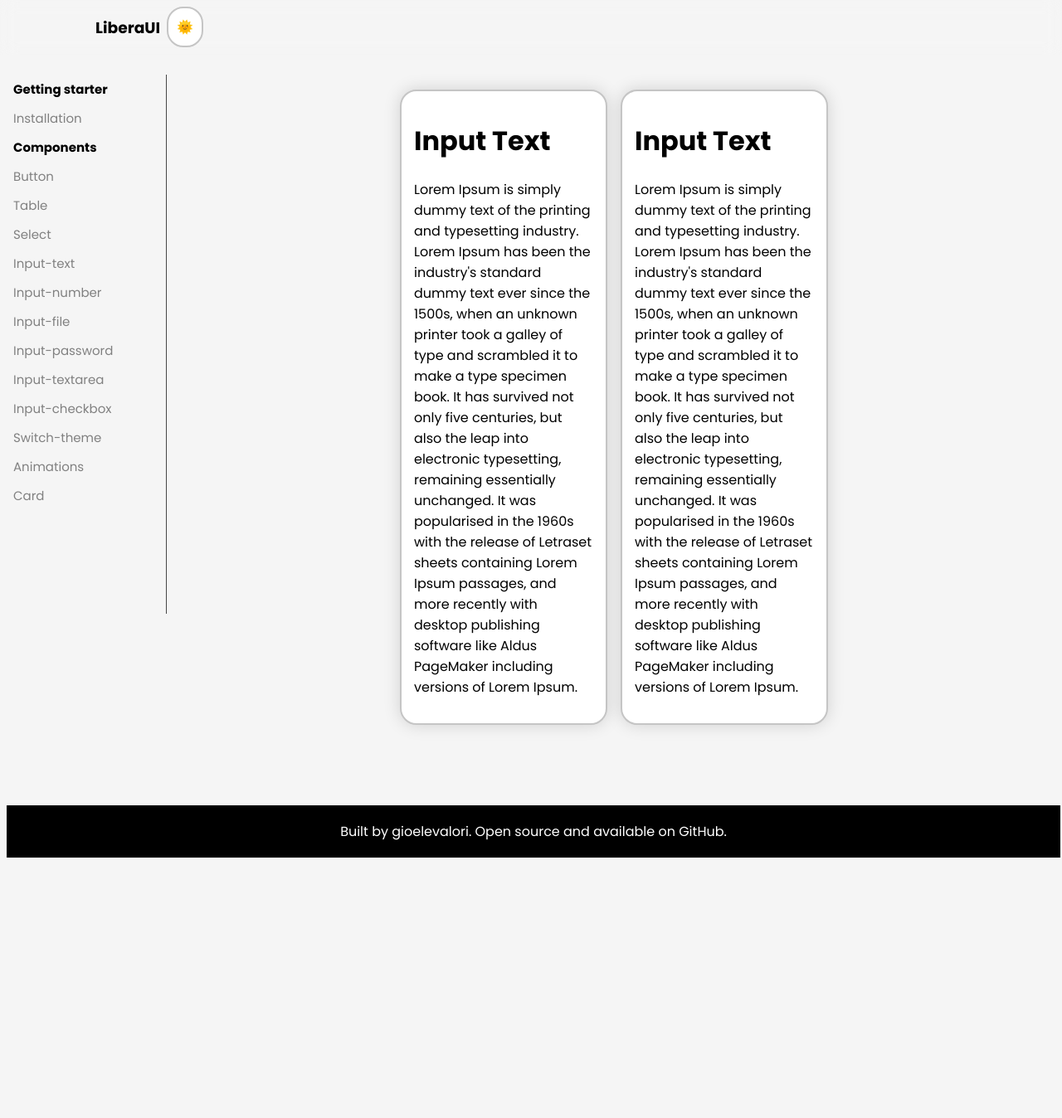
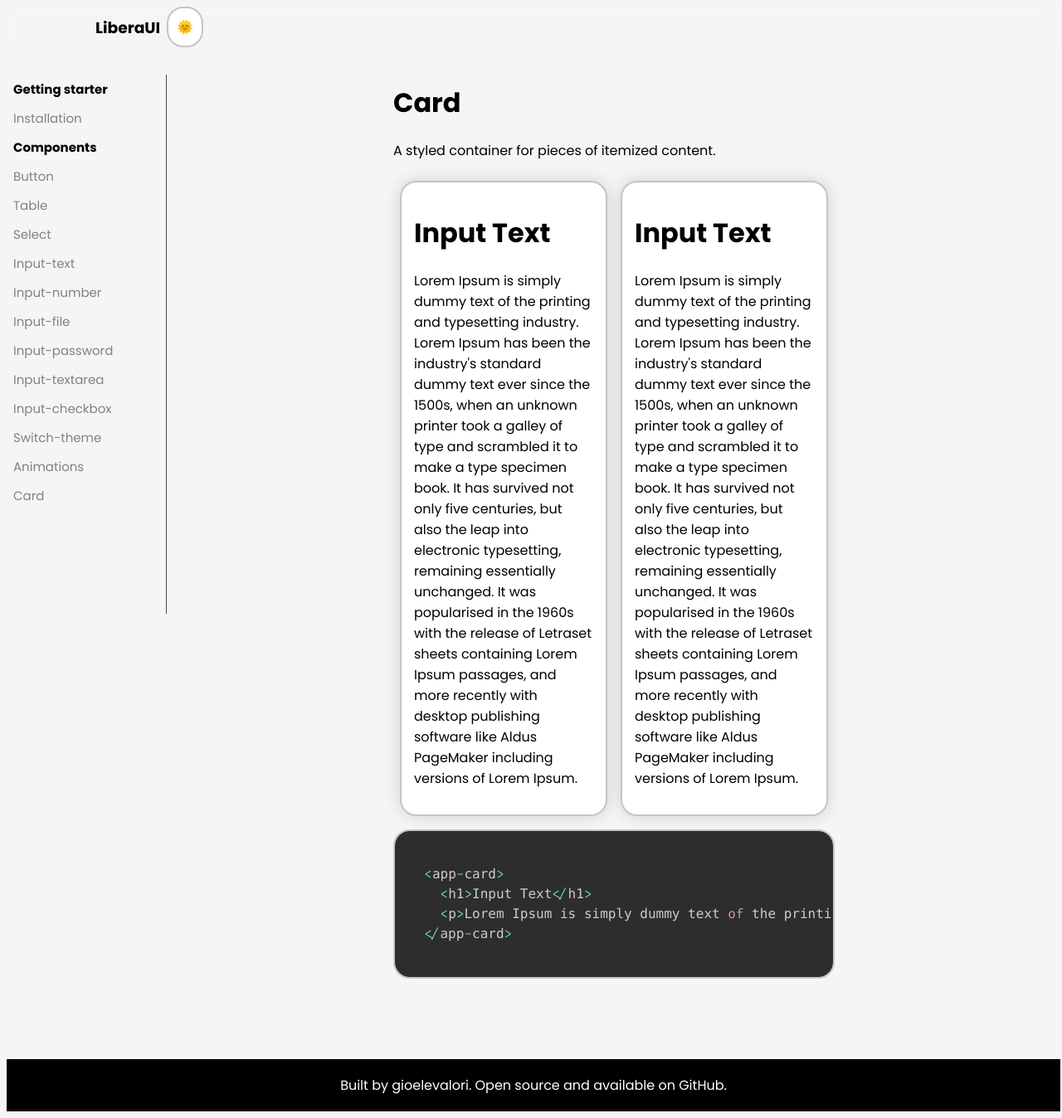
Before and after one commit to gioelevalori/liberaui, an Angular app: page /card in a window 1280 px wide. Shown: the whole page at 83% size. Before the commit the page ends 1042 px from the top, so only its background shows below. Built offline with nearby package versions, Linux system fonts and the light colour scheme.

Commit message:
update home site

```diff
--- a/src/app/site/card-site/card-site.component.html
+++ b/src/app/site/card-site/card-site.component.html
@@ -1,4 +1,9 @@
 <div class="content-page">
+  <app-animations [animation]="'fadeInDown'">
+    <h1>Card</h1>
+    <p>A styled container for pieces of itemized content.</p>
+  </app-animations>
+
   <div style="display: flex;">
     <app-animations [animation]="'fadeInDown'">
       <app-card>
@@ -26,4 +31,5 @@
       </app-card>
     </app-animations>
   </div>
+  <app-code>{{codeImport}}</app-code>
 </div>
--- a/src/app/site/card-site/card-site.component.ts
+++ b/src/app/site/card-site/card-site.component.ts
@@ -6,12 +6,15 @@ import { CardComponent } from '../../components/card/card.component';
 @Component({
   selector: 'app-card-site',
   standalone: true,
-  imports: [CardComponent, AnimationsComponent],
+  imports: [CardComponent, AnimationsComponent, CodeComponent],
   templateUrl: './card-site.component.html',
   styleUrl: './card-site.component.css'
 })
 export class CardSiteComponent {
-  public codeImport = `import { InputTextComponent } from '../../components/input-text/input-text.component';`;
-  public codeInputText = `<app-input-text placeholder="Nome"></app-input-text>`;
-  public codeDisabled = `<app-input-text placeholder="Nome" [disabled]="true"></app-input-text>`;
+  public codeImport = `
+  <app-card>
+    <h1>Input Text</h1>
+    <p>Lorem Ipsum is simply dummy text of the printing and typesetting industry.</p>
+  </app-card>
+  `;
 }
--- a/src/app/site/home/home.component.html
+++ b/src/app/site/home/home.component.html
@@ -18,7 +18,7 @@
     </app-banner>
 
     <h1 style="text-align: center;">Components</h1>
-    <div class="flex-container">
+    <div>
       <app-animations [animation]="'fadeInDown'" [animationScrolling]="true">
         <app-card>
           <h1>Input Text</h1>
@@ -46,7 +46,7 @@
       </app-animations>
     </div>
 
-    <div class="flex-container">
+    <div>
       <app-animations [animation]="'fadeInDown'" [animationScrolling]="true">
         <app-card>
           <h1>Animations</h1>
```
